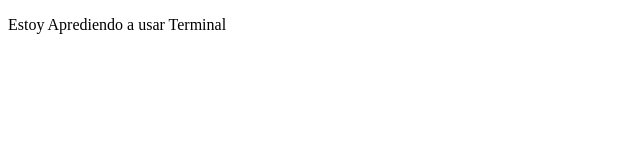
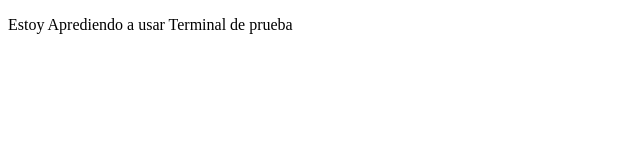
Before and after one commit to negocionet/proyectoDemoCursoPrework, a plain HTML site: page Index.html in a window 1280 px wide. Shown: the full height of the page, 0-640 px from the left. Drawn offline with Linux system fonts and the light colour scheme.

Commit message:
first commit

```diff
--- a/Index.html
+++ b/Index.html
@@ -8,7 +8,7 @@
 </head>
 <body>
     <p>
-        Estoy Aprediendo a usar Terminal
+        Estoy Aprediendo a usar Terminal de prueba
     </p>
 </body>
 </html>
```
